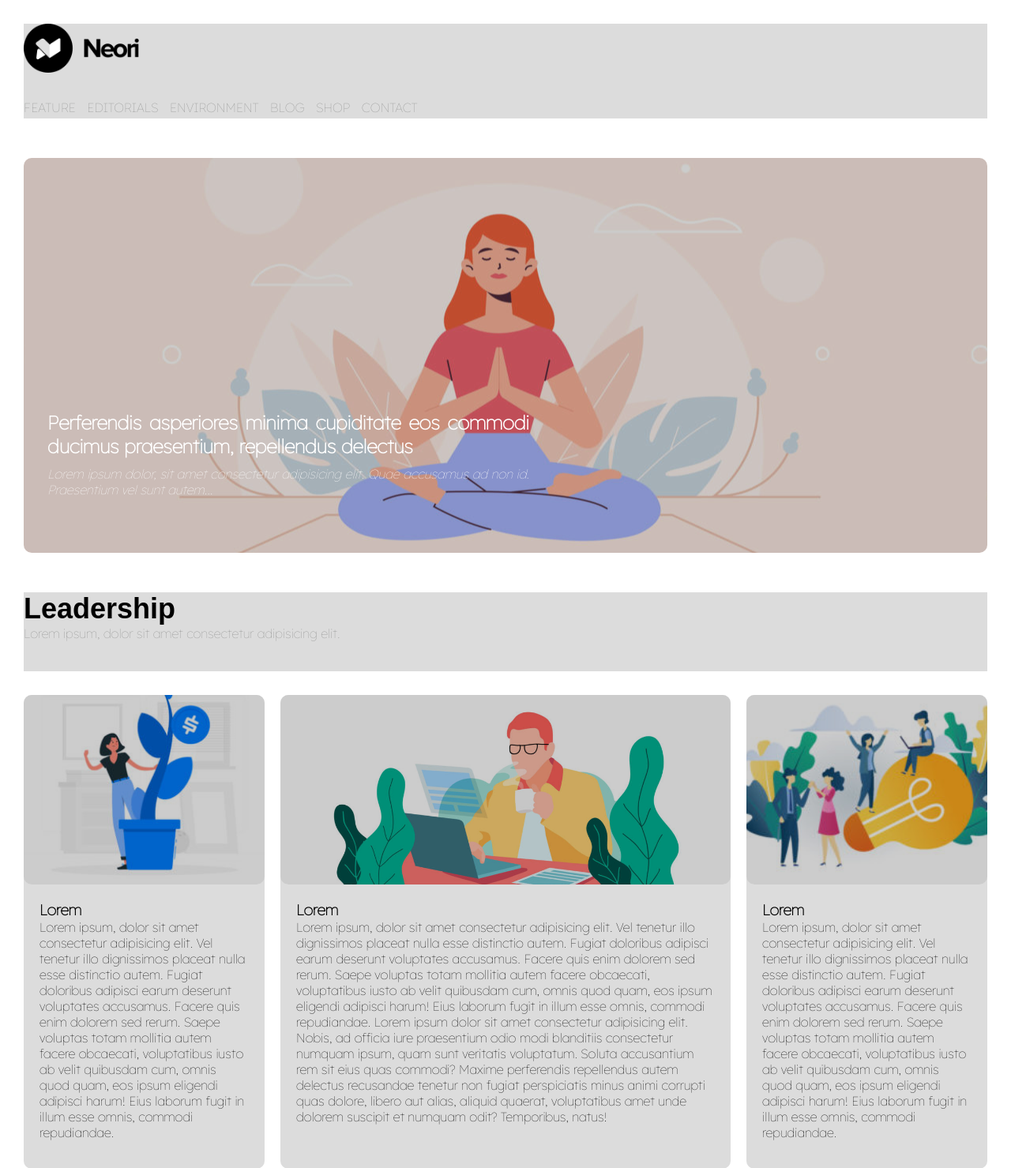
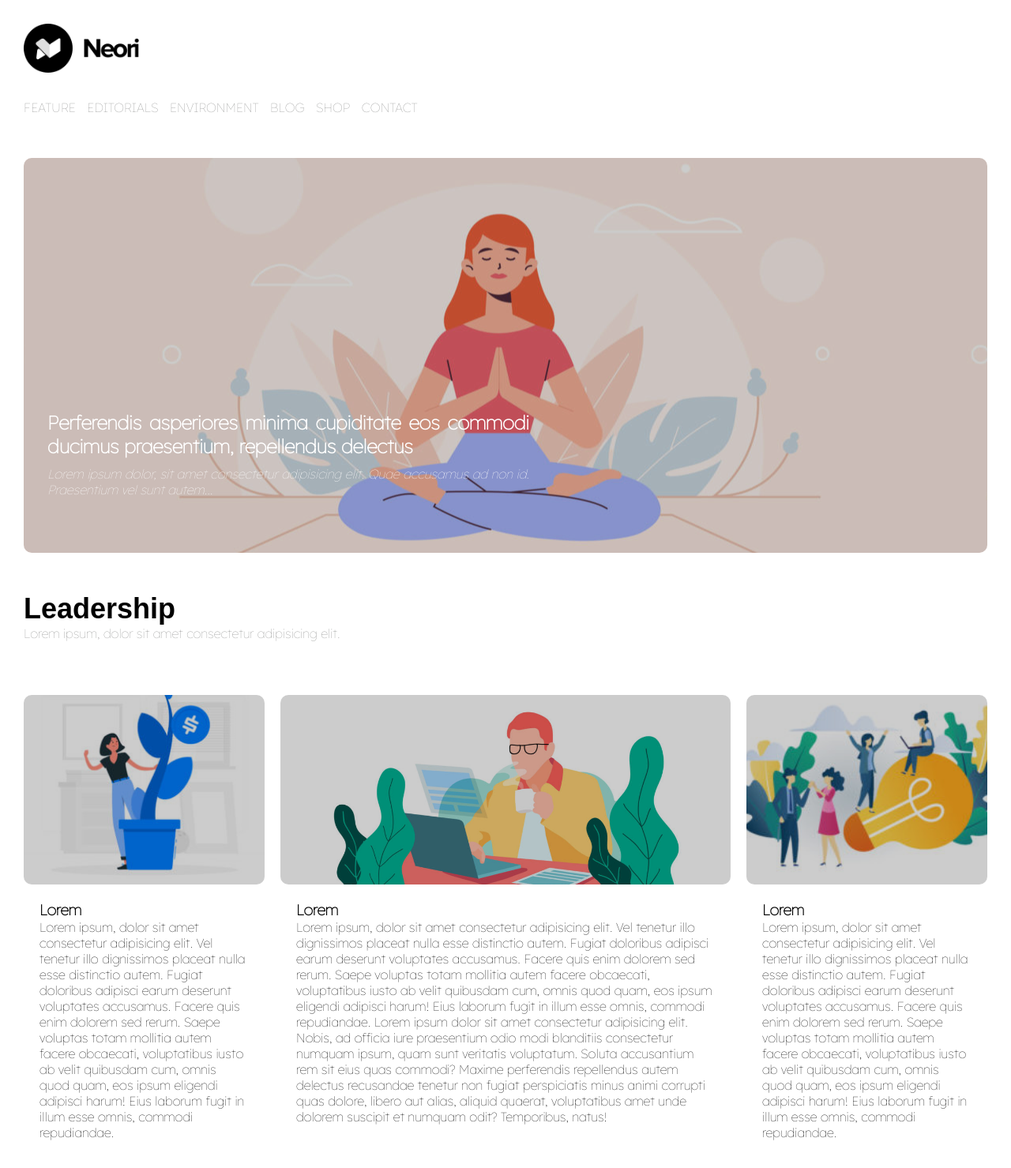
Before and after one commit to SaraPasinato/htmlcss-wp, a plain HTML site: page index.html in a window 1280 px wide. Shown: the top 1479 px of the page at 79% size. Drawn offline with Linux system fonts and the light colour scheme.

Commit message:
Eliminated background color

```diff
--- a/css/style.css
+++ b/css/style.css
@@ -28,7 +28,6 @@ body{
 
 /* Header */
 #main-header{
-    background-color: gainsboro;
     height: 120px;
     margin: 10px 0;
 
@@ -98,7 +97,6 @@ body{
 }
 
 #leadership header{
-    background-color: gainsboro;
     height: 100px;
     margin: 30px 0;
 }
@@ -118,7 +116,6 @@ body{
 #leadership .main .col {
     float: left;
     height: 600px;
-    background-color: gainsboro;
     width: 25%;
     margin-bottom:10px;
   }
```
